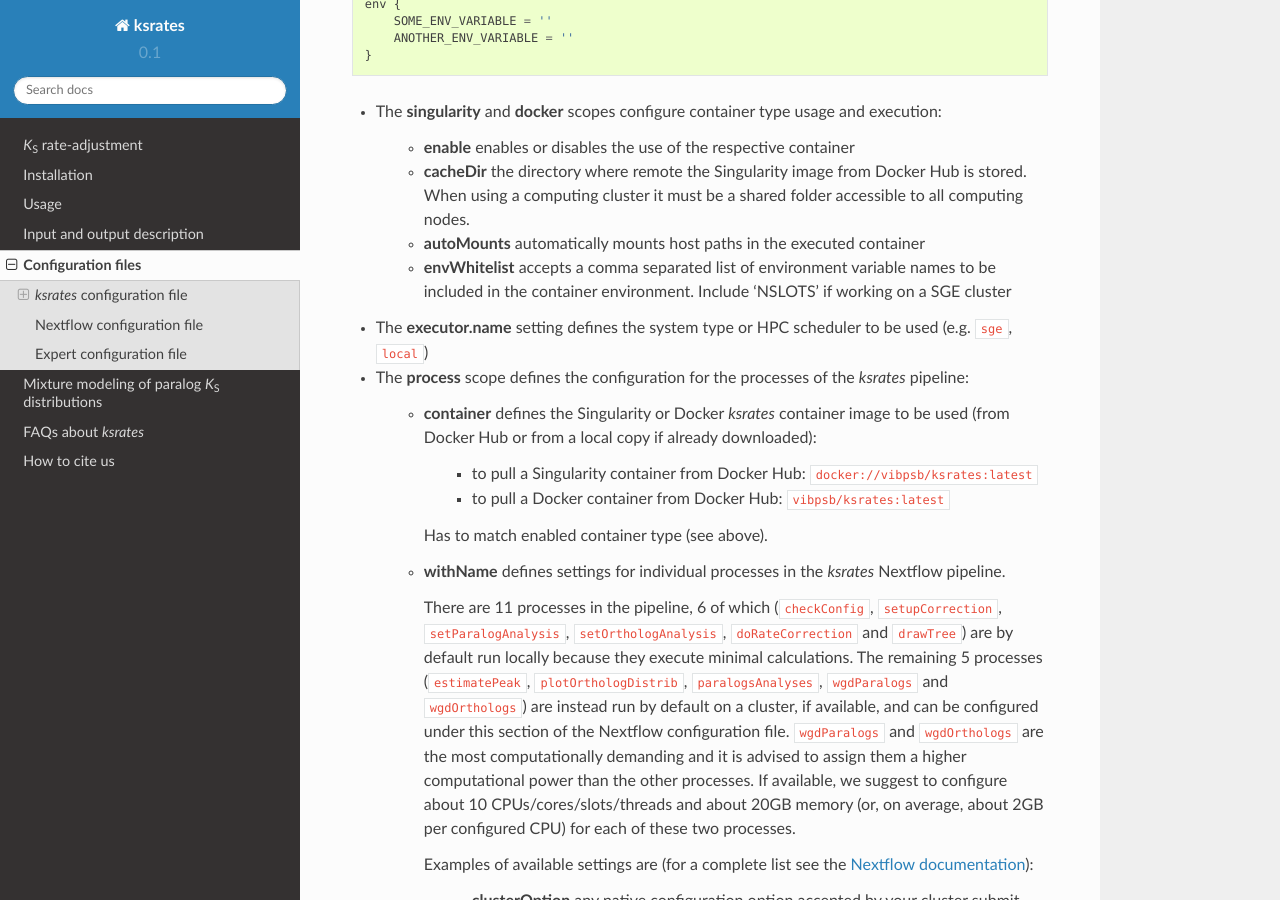
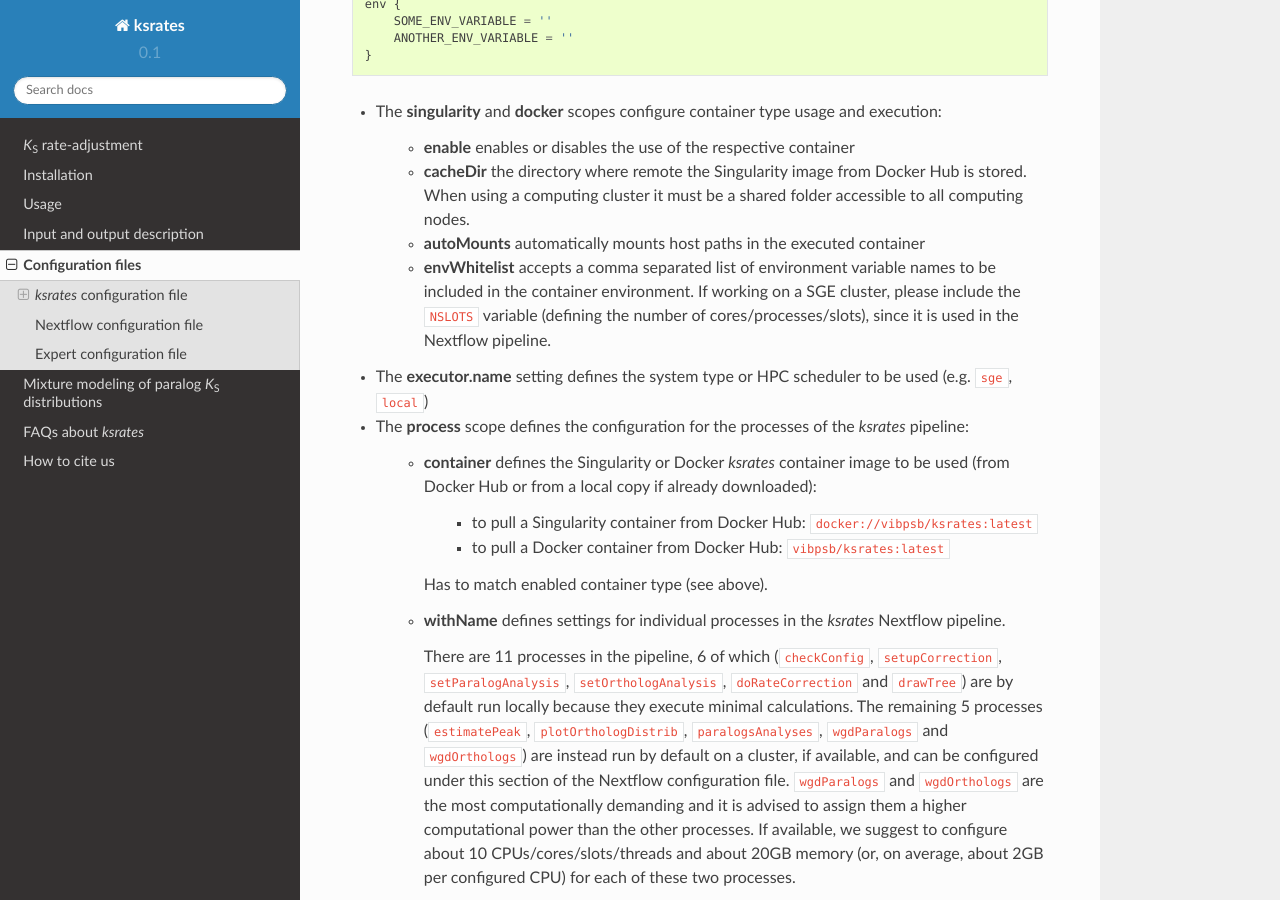
Before and after one commit to VIB-PSB/ksrates, a Sphinx documentation site: the page built from doc/source/configuration.rst, in a window 1280 px wide and 900 px high, scrolled down 4516 px. Built offline with Sphinx 7.4.7 and the Read the Docs theme 2.0.0, drawn with Linux system fonts in a browser that asks for light colours.

Commit message:
Improve NSLOTS description in Nextflow configfile

```diff
--- a/doc/source/configuration.rst
+++ b/doc/source/configuration.rst
@@ -153,7 +153,7 @@ The Nextflow configuration file is used to configure various settings for the *k
     * **enable** enables or disables the use of the respective container
     * **cacheDir** the directory where remote the Singularity image from Docker Hub is stored. When using a computing cluster it must be a shared folder accessible to all computing nodes.
     * **autoMounts** automatically mounts host paths in the executed container
-    * **envWhitelist** accepts a comma separated list of environment variable names to be included in the container environment. Include 'NSLOTS' if working on a SGE cluster
+    * **envWhitelist** accepts a comma separated list of environment variable names to be included in the container environment. If working on a SGE cluster, please include the ``NSLOTS`` variable (defining the number of cores/processes/slots), since it is used in the Nextflow pipeline.
 
 * The **executor.name** setting defines the system type or HPC scheduler to be used (e.g. ``sge``, ``local``)
 * The **process** scope defines the configuration for the processes of the *ksrates* pipeline:
```
Also changed, not shown: 3 other files.
